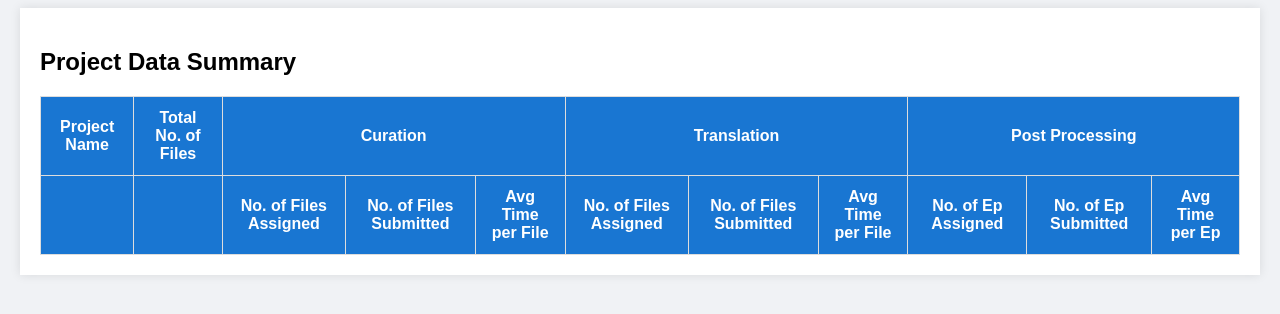
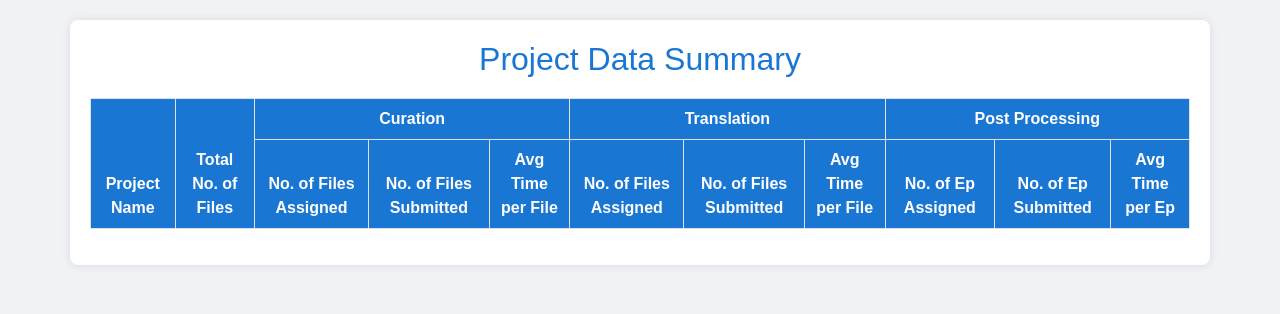
Before and after one commit to SainathKolpe/FlaskApp, a Flask app: page / in a window 1280 px wide. Shown: the top 314 px of the page. Run offline with Flask 3, Linux system fonts and the light colour scheme; data that the repository does not hold is empty.

Commit message:
Update index.html

```diff
--- a/templates/index.html
+++ b/templates/index.html
@@ -4,49 +4,53 @@
     <meta charset="UTF-8">
     <meta name="viewport" content="width=device-width, initial-scale=1.0">
     <title>Project Data Summary</title>
+    <!-- Include Bootstrap for responsiveness -->
+    <link href="https://cdn.jsdelivr.net/npm/bootstrap@5.3.2/dist/css/bootstrap.min.css" rel="stylesheet">
+    <script src="https://cdn.jsdelivr.net/npm/bootstrap@5.3.2/dist/js/bootstrap.bundle.min.js"></script>
     <style>
         body {
             background-color: #f0f2f5;
             font-family: Arial, sans-serif;
         }
         .table-container {
-            max-width: 1200px;
-            margin: 0 auto;
+            margin: 20px auto;
             padding: 20px;
             background: #fff;
             box-shadow: 0 0 10px rgba(0, 0, 0, 0.1);
+            border-radius: 8px;
         }
-        table {
-            width: 100%;
-            border-collapse: collapse;
+        h2 {
+            text-align: center;
+            margin-bottom: 20px;
+            color: #1976d2;
         }
-        th, td {
-            padding: 12px;
-            border: 1px solid #ddd;
+        th {
+            background-color: #1976d2 !important;
+            color: #fff !important;
             text-align: center;
         }
-        th {
-            background-color: #1976d2;
-            color: #fff;
+        @media (max-width: 768px) {
+            h2 {
+                font-size: 1.5rem;
+            }
         }
     </style>
 </head>
 <body>
 
-<div class="table-container">
+<div class="container table-container">
     <h2>Project Data Summary</h2>
-    <table>
+    <div class="table-responsive">
+        <table class="table table-bordered table-hover">
             <thead>
                 <tr>
-                <th>Project Name</th>
-                <th>Total No. of Files</th>
+                    <th rowspan="2">Project Name</th>
+                    <th rowspan="2">Total No. of Files</th>
                     <th colspan="3">Curation</th>
                     <th colspan="3">Translation</th>
                     <th colspan="3">Post Processing</th>
                 </tr>
                 <tr>
-                <th></th>
-                <th></th>
                     <th>No. of Files Assigned</th>
                     <th>No. of Files Submitted</th>
                     <th>Avg Time per File</th>
@@ -62,6 +66,7 @@
                 <!-- Data will be dynamically inserted here -->
             </tbody>
         </table>
+    </div>
 </div>
 
 <script>
```
Lines whose indentation alone changed are shown as unchanged.
